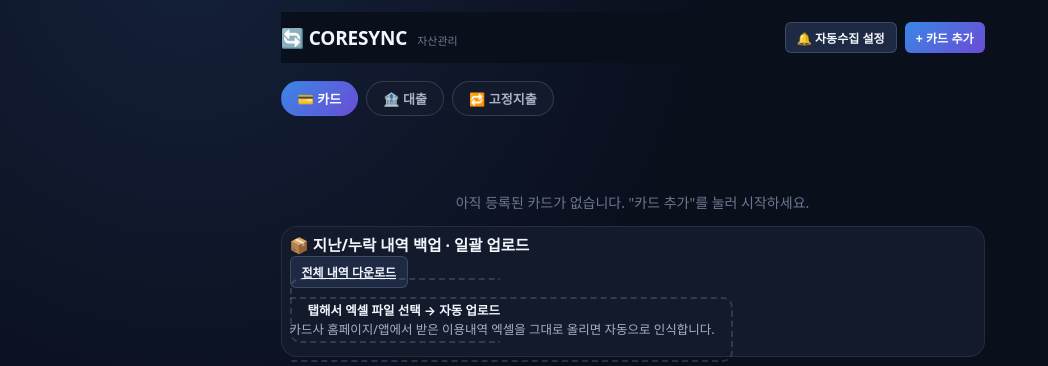
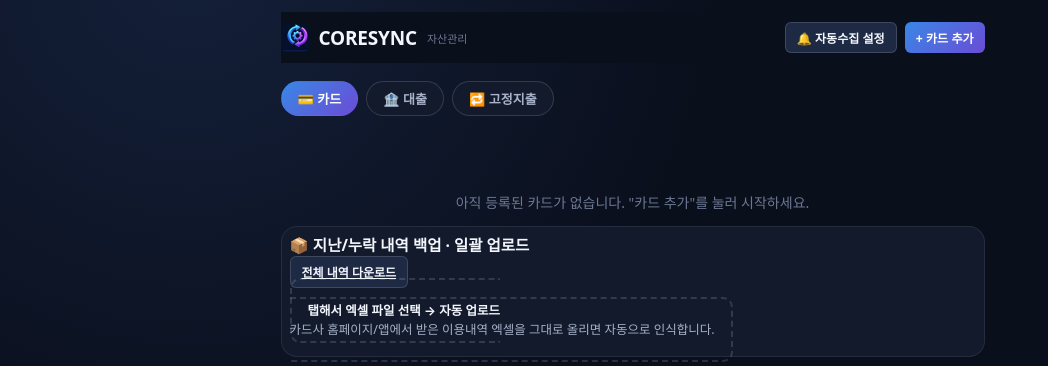
Before and after one commit to S5636/A, a Flask app: page / in a window 1280 px wide. Shown: the top 366 px of the page, without its empty margins (0-1048 px from the left). Run offline with Flask 3, Linux system fonts and the light colour scheme; data that the repository does not hold is empty; some web fonts are replaced.

Commit message:
헤더에 로고 이미지 추가(보내주신 디자인 목업에서 실제 크롭해서 사용)
Co-Authored-By: Claude Sonnet 5 <noreply@anthropic.com>
Claude-Session: https://claude.ai/code/session_01KvdDNG39ZNErk4kcAfZdEz

```diff
--- a/card_benefit/static/css/style.css
+++ b/card_benefit/static/css/style.css
@@ -59,7 +59,8 @@ body { padding-bottom: 40px; }
   padding: 10px 0;
   background: var(--bg);
 }
-.app-title { display: flex; align-items: baseline; gap: 10px; }
+.app-title { display: flex; align-items: center; gap: 10px; }
+.app-logo { width: 28px; height: 28px; border-radius: 6px; flex-shrink: 0; }
 .app-title h1 { font-size: 19px; margin: 0; font-weight: 700; letter-spacing: -0.01em; }
 .app-subtitle { font-size: 11px; color: var(--text-muted); }
 
--- a/card_benefit/templates/index.html
+++ b/card_benefit/templates/index.html
@@ -12,7 +12,8 @@
 
   <header class="app-header">
     <div class="app-title">
-      <h1>🔄 CORESYNC</h1>
+      <img src="{{ url_for('static', filename='img/logo.png') }}" class="app-logo" alt="">
+      <h1>CORESYNC</h1>
       <span class="app-subtitle">자산관리</span>
     </div>
     <div class="header-actions">
```
Also changed, not shown: card_benefit/static/img/logo.png (added).
